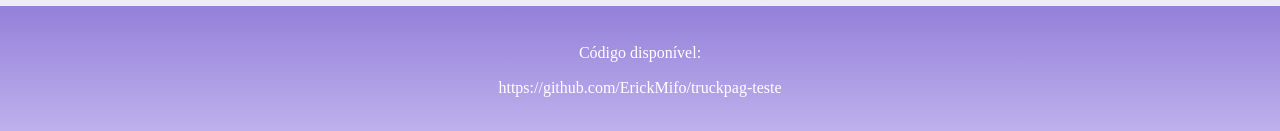
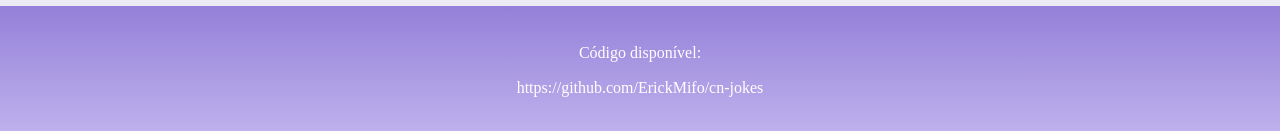
Before and after one commit to ErickMifo/cn-jokes, a React (Create React App) app: page /changeName in a window 1280 px wide. Shown: the part 666-797 px from the top of the page. Built offline with nearby package versions, Linux system fonts and the light colour scheme; no server answers.

Commit message:
CHANGE
name of the site

```diff
--- a/src/components/Footer/index.js
+++ b/src/components/Footer/index.js
@@ -9,7 +9,7 @@
     <Container>
 
            <p>Código disponível:</p>
-             <a  rel="noopener noreferrer" target="_blank" href="https://github.com/ErickMifo/cn-jokes"> https://github.com/ErickMifo/truckpag-teste </a>
+             <a  rel="noopener noreferrer" target="_blank" href="https://github.com/ErickMifo/cn-jokes"> https://github.com/ErickMifo/cn-jokes </a>
 
     </Container>
   );
```
